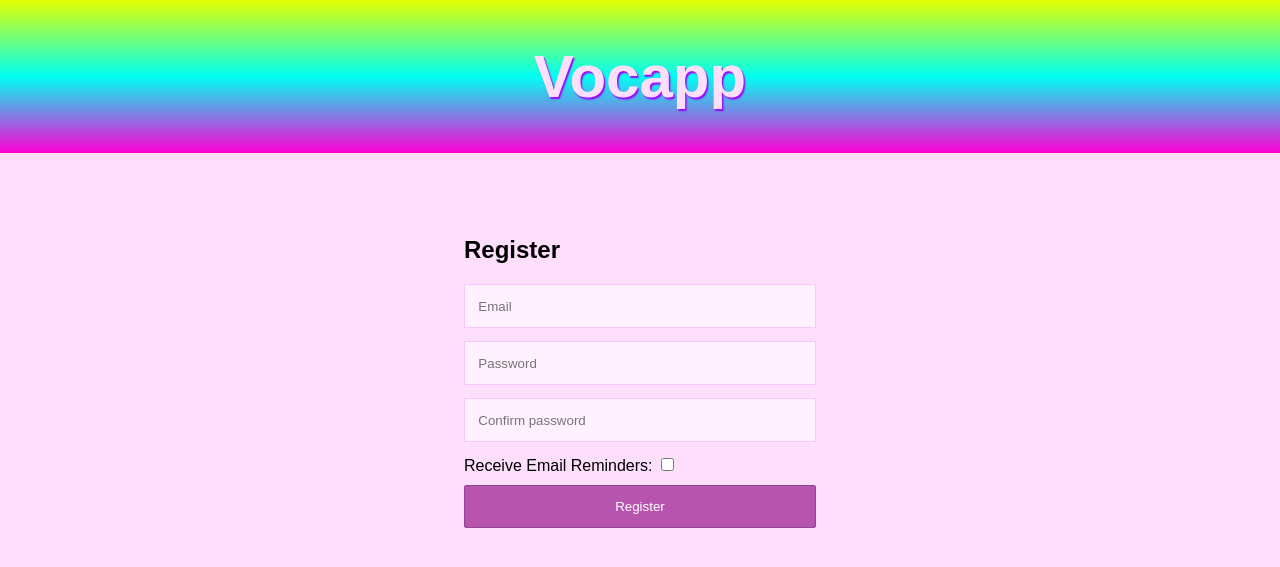
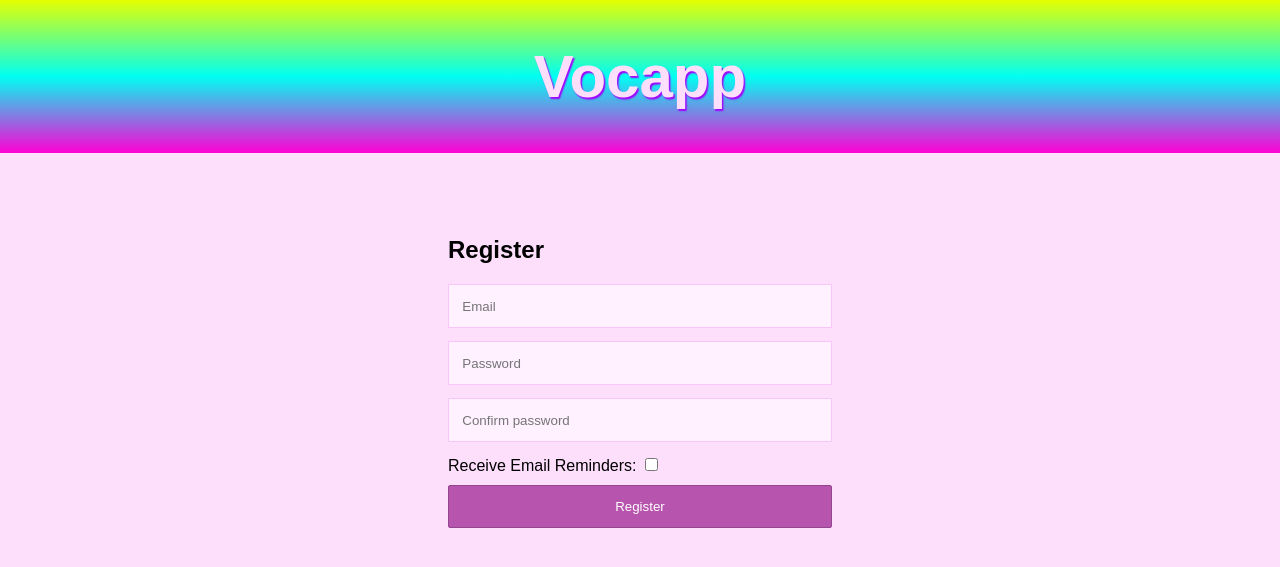
Before and after one commit to neurochilds/vocapp, a FastAPI app: page /register in a window 1280 px wide. Shown: the top 567 px of the page. Run offline with FastAPI, Linux system fonts and the light colour scheme.

Commit message:
Fixed banner by matching container size but increasing padding for middle-container

```diff
--- a/static/styles.css
+++ b/static/styles.css
@@ -27,20 +27,20 @@ body {
   .middle-container,
   .wide-middle-container {
     margin: 0 auto;
+    width: 32em;
     padding-top: 4em;
-    padding-left: 1em;
-    padding-right: 1em;
+    max-width: 100%;
+    overflow-x: auto;
   }
 
   .middle-container {
-    width: 24em;
-    max-width: 100%;
+    padding-left: 4em;
+    padding-right: 4em;
   }
 
   .wide-middle-container {
-    width: 31em;
-    max-width: 100%;
-    overflow-x: auto;
+    padding-left: 1em;
+    padding-right: 1em;
   }
 
   .middle-container a,
```
